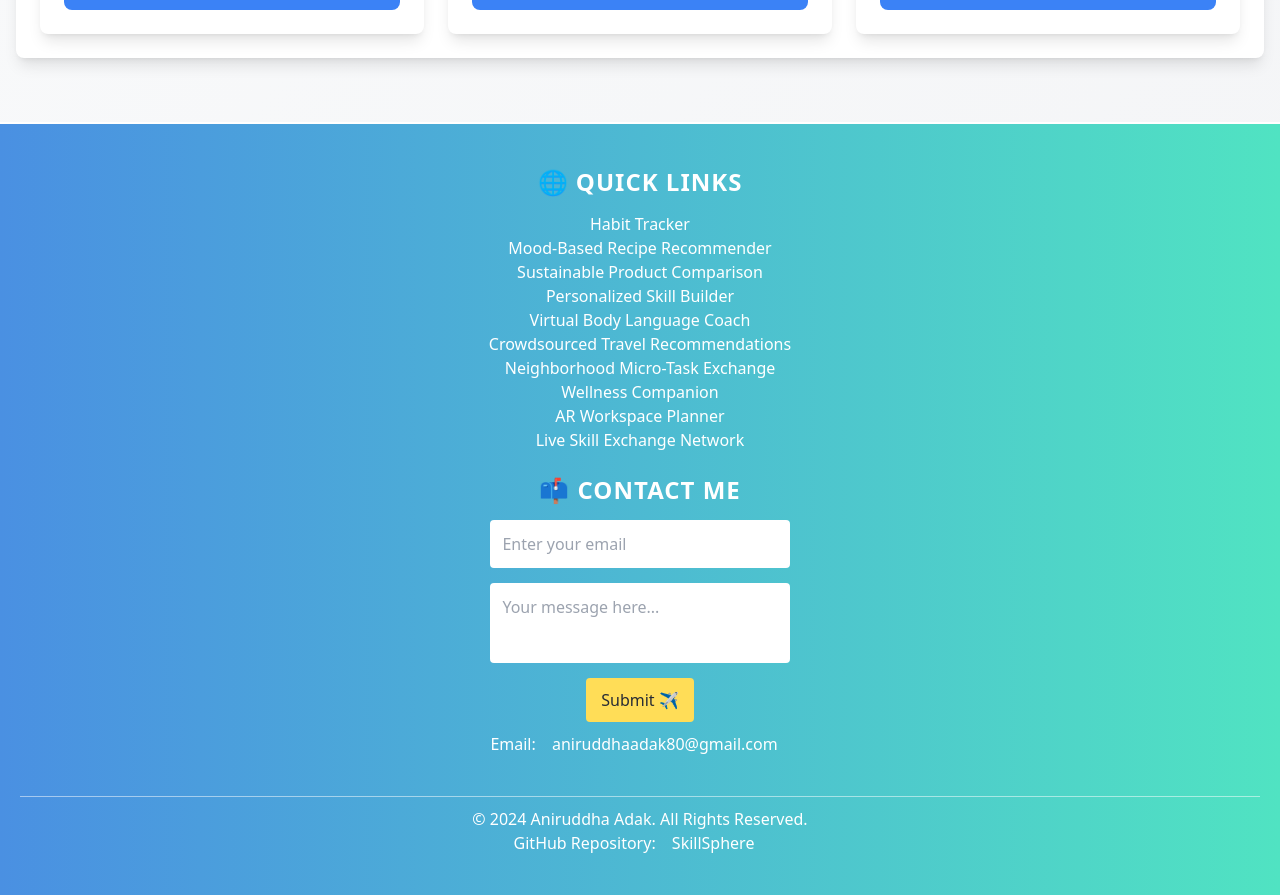
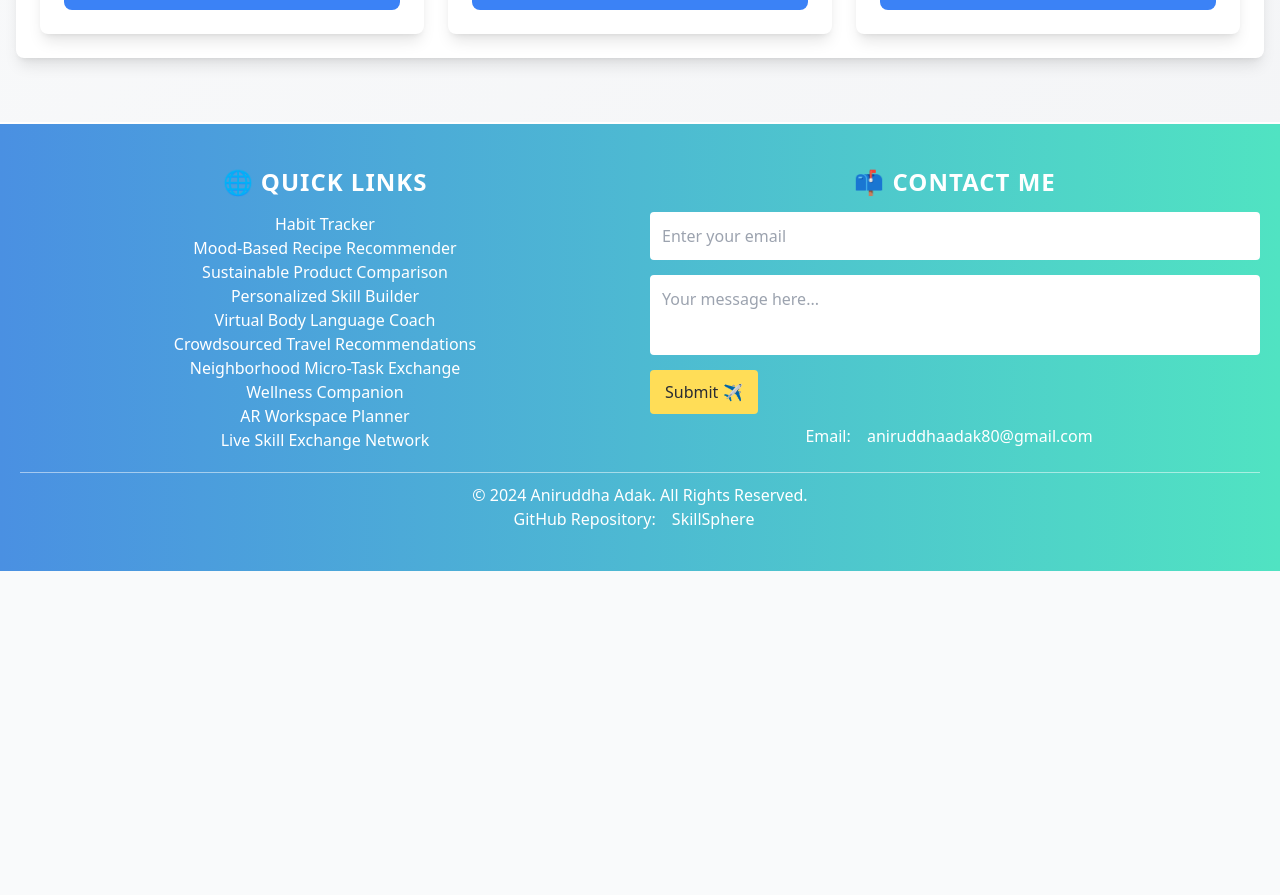
Before and after one commit to aniruddhaadak80/SkillSphere, a React (Vite) app: page /skillexchange in a window 1280 px wide. Shown: the part 598-1493 px from the top of the page. After the commit the page ends 1169 px from the top, so only its background shows below. Built offline with nearby package versions, Linux system fonts and the light colour scheme.

Commit message:
Update Footer.css

```diff
--- a/src/components/Footer.css
+++ b/src/components/Footer.css
@@ -5,23 +5,29 @@
     text-align: center;
     padding: 40px 20px; /* Increased padding for better spacing */
     border-top: 2px solid #ffffff; /* White top border for style */
-    position: relative;
 }
 
 /* Container for footer content */
 .footer-container {
-    display: flex;
-    flex-direction: column; /* Stack elements vertically */
-    justify-content: center;
-    align-items: center;
+    display: flex; /* Use flexbox for layout */
+    justify-content: space-between; /* Space out elements */
+    align-items: flex-start; /* Align items at the top */
+    flex-wrap: wrap; /* Allow items to wrap on small screens */
     margin-bottom: 20px; /* Spacing between sections */
 }
 
 /* Styling for quick links section */
 .quick-links {
-    margin-bottom: 20px;
+    flex: 1; /* Allow to take up available space */
+    margin-right: 20px; /* Space between sections */
 }
 
+/* Styling for contact section */
+.contact-me {
+    flex: 1; /* Allow to take up available space */
+}
+
+/* Title styles */
 .footer-title {
     font-size: 1.5rem; /* Larger font size for titles */
     font-weight: bold; /* Bold for emphasis */
@@ -52,17 +58,12 @@
     transform: translateY(-3px); /* Slight lift effect */
 }
 
-/* Styling for contact section */
-.contact-me {
-    margin-bottom: 20px;
-}
-
 /* Contact form styles */
 .contact-form {
     display: flex; /* Flex for layout */
     flex-direction: column; /* Stack elements vertically */
     justify-content: center; /* Center form items */
-    align-items: center; /* Align items vertically */
+    align-items: flex-start; /* Align items to the start */
     margin: 10px 0; /* Spacing around form */
 }
 
@@ -72,7 +73,6 @@
     flex-direction: column; /* Stack input elements */
     margin-bottom: 15px; /* Spacing between input fields */
     width: 100%; /* Full width */
-    max-width: 300px; /* Limit width */
 }
 
 /* Input styles */
@@ -134,19 +134,19 @@
 
 /* Delay animation for staggered effect */
 .footer-title {
-    animation-delay: 0.2s; /* Delay for title */
+    animation-delay: 0.1s; /* Delay for title */
 }
 .footer-link {
-    animation-delay: 0.3s; /* Delay for links */
+    animation-delay: 0.2s; /* Delay for links */
 }
 .contact-email {
-    animation-delay: 0.4s; /* Delay for email */
+    animation-delay: 0.3s; /* Delay for contact email */
 }
 .footer-bottom {
-    animation-delay: 0.5s; /* Delay for bottom text */
+    animation-delay: 0.4s; /* Delay for footer bottom */
 }
 
-/* Keyframes for fade-in effect */
+/* Fade in keyframes */
 @keyframes fadeIn {
     to {
         opacity: 1; /* Fade to visible */
```
